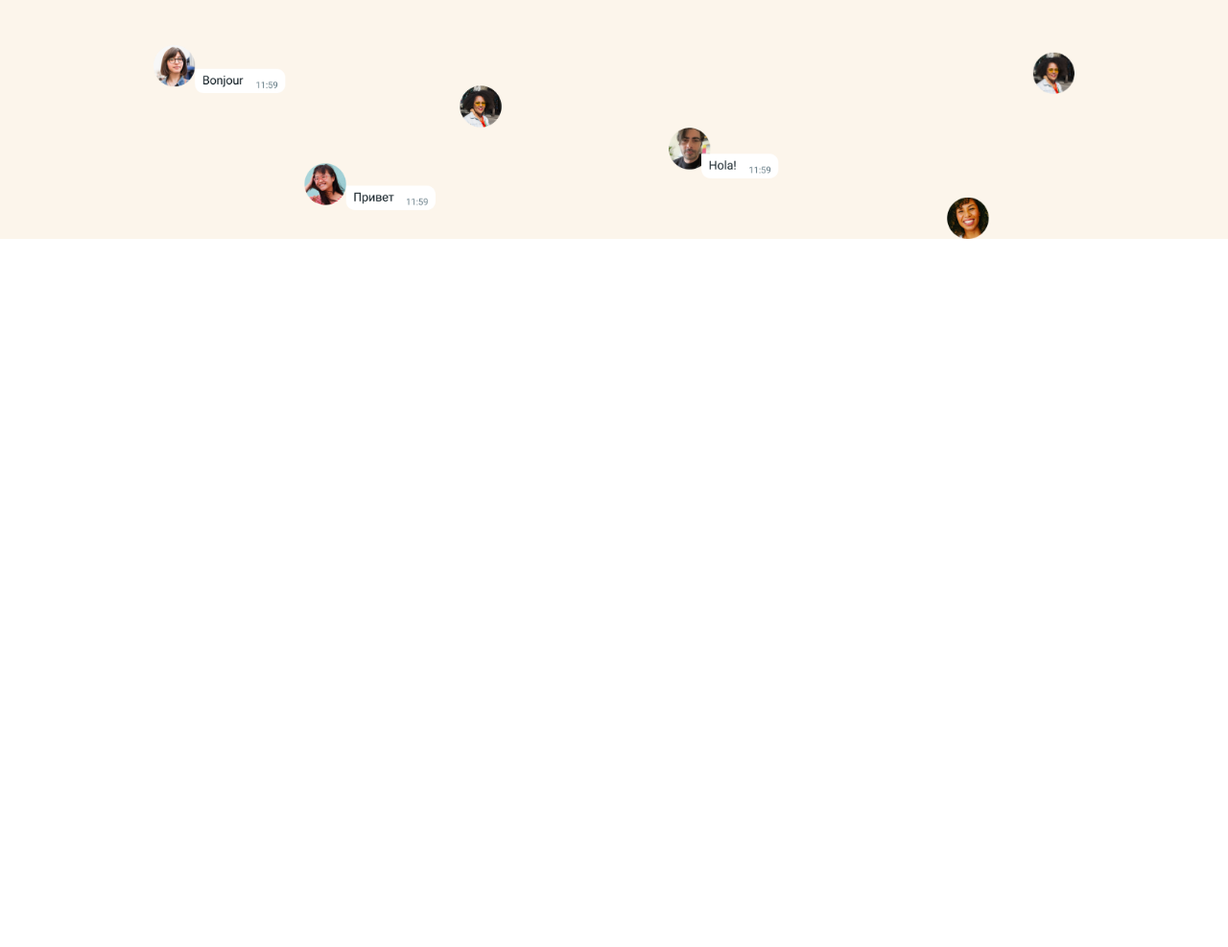
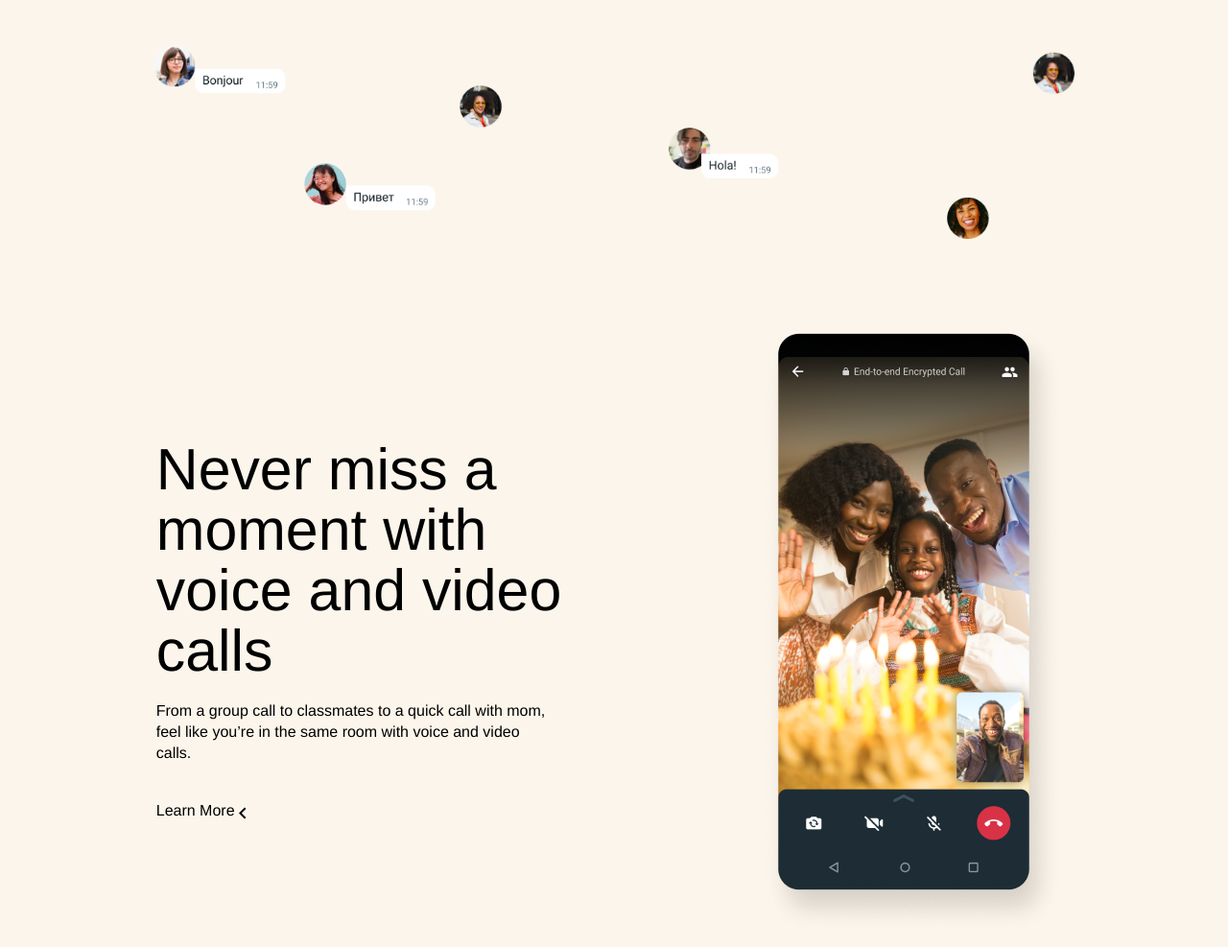
Before and after one commit to bhupeshsinha/whatsapp-clone, a plain HTML site: page index.html in a window 1280 px wide. Shown: the part 1349-2336 px from the top of the page at 96% size. Before the commit the page ends 1598 px from the top, so only its background shows below. Drawn offline with nearby package versions, Linux system fonts and the light colour scheme.

Commit message:
added third section

```diff
--- a/index.html
+++ b/index.html
@@ -72,7 +72,7 @@
                 <img     data-aos="fade-up"
                 data-aos-offset="200"
                 data-aos-delay="50"
-                data-aos-duration="1000"
+                data-aos-duration="1500"
                 data-aos-easing="ease-in-out"
                 data-aos-mirror="true"
                 data-aos-once="true" src="whatsApp/section1img.png" alt="">
@@ -80,7 +80,7 @@
                 <p     data-aos="fade-up"
                 data-aos-offset="200"
                 data-aos-delay="50"
-                data-aos-duration="1000"
+                data-aos-duration="1500"
                 data-aos-easing="ease-in-out"
                 data-aos-mirror="true"
                 data-aos-once="true">With private messaging and calling, you can <br>be yourself, speak freely and feel close to the <br>most important people in your life no matter <br>where they are.</p>
@@ -88,10 +88,34 @@
                  <img     data-aos="fade-up"
                 data-aos-offset="200"
                 data-aos-delay="50"
-                data-aos-duration="1000"
+                data-aos-duration="1500"
                 data-aos-easing="ease-in-out"
                 data-aos-mirror="true"
                 data-aos-once="true" src="whatsApp/section2img.png" alt="">
+            </section>
+
+
+
+            <section class="thirdSection">
+                <div class="firstBday">
+                    <div class="leftPart">
+                        <p>Never miss a <br>moment with <br>voice and video <br>calls</p>
+                        <p>From a group call to classmates to a quick call with mom, <br>feel like you’re in the same room with voice and video <br>calls.</p>
+                        <div class="learnMore">
+                            <span>Learn More</span>
+                            <img src="whatsApp/angle.svg" alt="">
+                        </div>
+                    </div>
+
+
+                    <div class="rightPart">
+                        <img src="whatsApp/birthday.png" alt="">
+                    </div>
+                </div>
+                <div></div>
+                <div></div>
+                <div></div>
+                <div></div>
             </section>
 
     </div>
--- a/style.css
+++ b/style.css
@@ -367,3 +367,47 @@
     font-weight: 500;
     overflow: hidden;
 }
+
+
+.firstBday{
+    margin-top: 80px;
+    display: flex;
+    justify-content: center;
+    align-items: center;
+    gap: 200px;
+}
+
+
+.leftPart p:nth-child(1){
+    overflow: hidden;
+    font-size: 3.8em;
+    line-height: 63px;
+}
+
+
+.leftPart p:nth-child(2){
+
+    line-height: 22px;
+    padding-top: 20px;
+}
+
+
+.learnMore{
+    position: relative;
+}
+
+
+.learnMore > span{
+    display: inline-block;
+    padding-top: 40px;
+    font-size: 16px;
+
+    /* text-decoration: 2px underline #25D366; */
+}
+
+
+.learnMore::before{
+    position: absolute;
+    content: "";
+    background-color: #25D366;
+}
```
